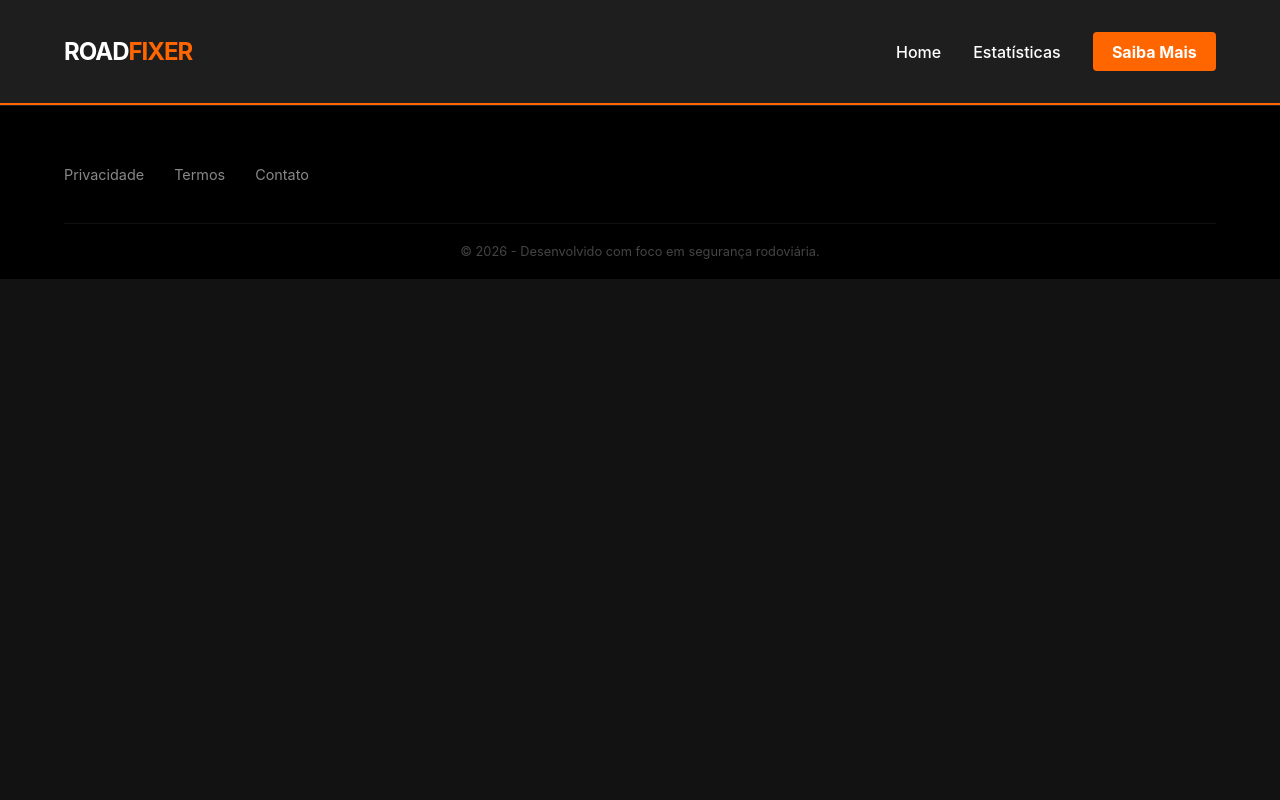
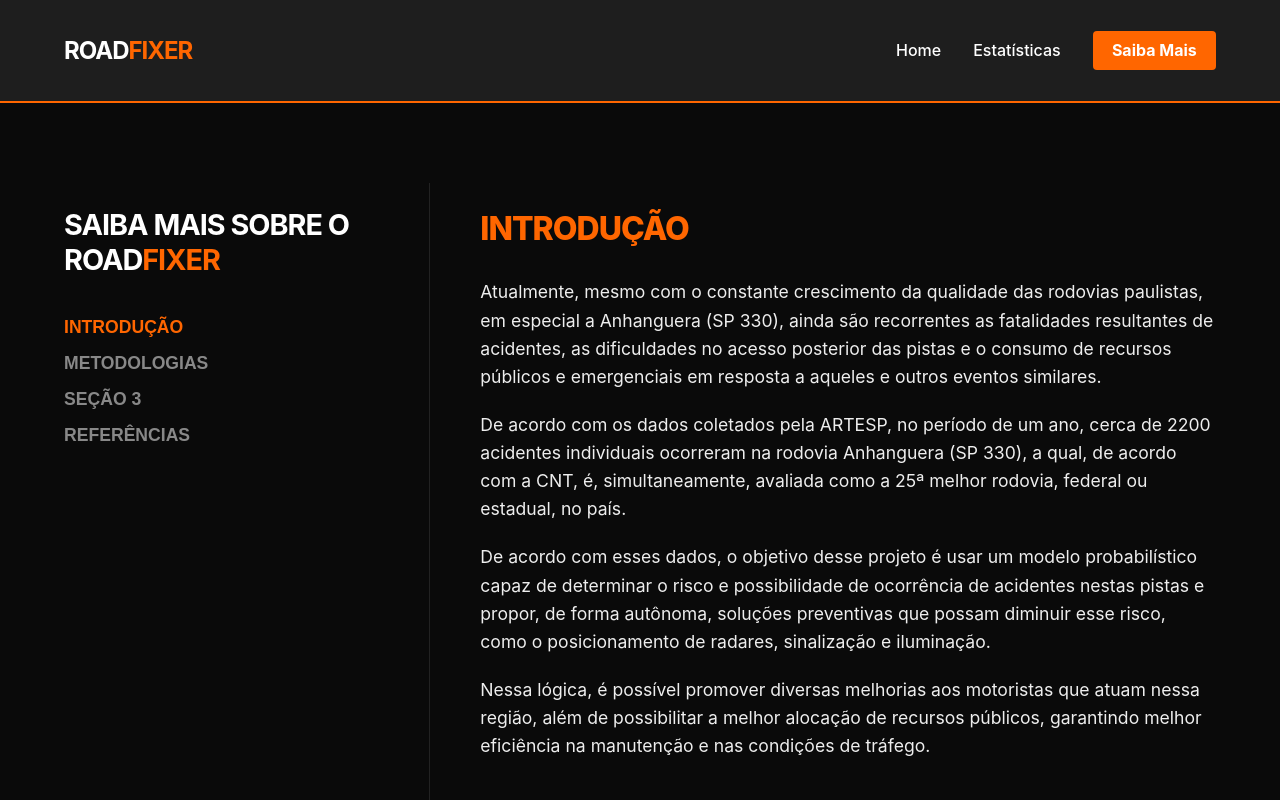
Before and after one commit to MiguelOliveira22/TCC26RoadFixer, a React (Vite) app in the folder RoadFixer/: page /saibaMais in a window 1280 px wide. Shown: the top 800 px of the page. Built offline with nearby package versions, Linux system fonts and the light colour scheme.

Commit message:
saiba mais page

```diff
--- a/RoadFixer/src/App.jsx
+++ b/RoadFixer/src/App.jsx
@@ -6,6 +6,7 @@ import Features from "./components/Features"
 import RecentAccidents from "./components/RecentAccidents"
 import Footer from "./components/Footer"
 import MapaPage from "./Pages/MapaPage"
+import SaibaMaisPage from "./Pages/saibaMaisPage"
 import './App.css'
 
 function App() {
@@ -26,6 +27,10 @@ function App() {
 
           {/* Rota da Página do Mapa */}
           <Route path="/mapa" element={<MapaPage />} />
+
+          {/* Rota da pagina Saiba Mais */}
+          <Route path="/saibaMais" element={<SaibaMaisPage />}/>
+
         </Routes>
         <Footer />
       </div>
--- /dev/null
+++ b/RoadFixer/src/Pages/SaibaMaisPage.jsx
@@ -0,0 +1,110 @@
+import React, { useState } from 'react';
+
+export default function SaibaMaisPage() {
+  const [secaoAtiva, setSecaoAtiva] = useState('INTRODUÇÃO');
+
+  const conteudos = {
+    'INTRODUÇÃO': (
+      <>
+        <p style={styles.paragraph}>
+          Atualmente, mesmo com o constante crescimento da qualidade das rodovias paulistas, em especial a Anhanguera (SP 330), ainda são recorrentes as fatalidades resultantes de acidentes, as dificuldades no acesso posterior das pistas e o consumo de recursos públicos e emergenciais em resposta a aqueles e outros eventos similares.
+        </p>
+        <p style={styles.paragraph}>
+          De acordo com os dados coletados pela ARTESP, no período de um ano, cerca de 2200 acidentes individuais ocorreram na rodovia Anhanguera (SP 330), a qual, de acordo com a CNT, é, simultaneamente, avaliada como a 25ª melhor rodovia, federal ou estadual, no país.
+        </p>
+        <p style={styles.paragraph}>
+          De acordo com esses dados, o objetivo desse projeto é usar um modelo probabilístico capaz de determinar o risco e possibilidade de ocorrência de acidentes nestas pistas e propor, de forma autônoma, soluções preventivas que possam diminuir esse risco, como o posicionamento de radares, sinalização e iluminação.
+        </p>
+        <p style={styles.paragraph}>
+          Nessa lógica, é possível promover diversas melhorias aos motoristas que atuam nessa região, além de possibilitar a melhor alocação de recursos públicos, garantindo melhor eficiência na manutenção e nas condições de tráfego.
+        </p>
+      </>
+    ),
+    'METODOLOGIAS': (
+    <>
+        <p style={styles.paragraph}>Texto sobre as metodologias do RoadFixer...</p>
+    </>
+    ),
+    'SEÇÃO 3': (
+    <>
+        <p style={styles.paragraph}>Texto sobre as metodologias do RoadFixer...</p>
+    </>
+    ),
+    'REFERÊNCIAS': (
+    <>
+        <p style={styles.paragraph}>Texto sobre as metodologias do RoadFixer...</p>
+    </>
+    )
+  };
+
+  return (
+    <div style={styles.page}>
+      <aside style={styles.sidebar}>
+        <h2 style={styles.sidebarTitle}>SAIBA MAIS SOBRE O <br/> ROAD<span style={{color: 'var(--laranja)'}}>FIXER</span></h2>
+
+        <div style={styles.menu}>
+          {Object.keys(conteudos).map((nome) => (
+            <button
+              key={nome}
+              onClick={() => setSecaoAtiva(nome)}
+              style={{
+                ...styles.menuButton,
+                color: secaoAtiva === nome ? 'var(--laranja)' : '#888'
+              }}
+            >
+              {nome}
+            </button>
+          ))}
+        </div>
+      </aside>
+
+      <main style={styles.content}>
+        <h2 style={styles.contentTitle}>{secaoAtiva}</h2>
+        {conteudos[secaoAtiva]}
+      </main>
+    </div>
+  );
+}
+
+const styles = {
+  page: {
+    display: 'flex',
+    minHeight: '100vh',
+    backgroundColor: '#0a0a0a',
+    color: 'white',
+    padding: '80px 5% 0'
+  },
+  sidebar: {
+    width: '30%',
+    paddingRight: '50px'
+  },
+  sidebarTitle: { fontSize: '1.8rem', fontWeight: 'bold', marginBottom: '40px' },
+  menu: { display: 'flex', flexDirection: 'column', gap: '15px' },
+  menuButton: {
+    background: 'none',
+    border: 'none',
+    textAlign: 'left',
+    fontSize: '1.1rem',
+    fontWeight: 'bold',
+    cursor: 'pointer',
+    padding: 0,
+    transition: '0.3s'
+  },
+  content: {
+    width: '70%',
+    borderLeft: '1px solid #222',
+    paddingLeft: '50px'
+  },
+  contentTitle: {
+    color: 'var(--laranja)',
+    fontSize: '2rem',
+    marginBottom: '30px',
+    textTransform: 'uppercase'
+  },
+  paragraph: {
+    fontSize: '1.1rem',
+    lineHeight: '1.6',
+    marginBottom: '20px',
+    color: '#eee'
+  }
+};
--- a/RoadFixer/src/components/Navbar.jsx
+++ b/RoadFixer/src/components/Navbar.jsx
@@ -1,11 +1,29 @@
+import { useNavigate } from 'react-router-dom';
+
 export default function Navbar() {
+  const navigate = useNavigate(); // Hook para navegação
+
   return (
     <nav style={styles.nav}>
-      <h1 style={styles.logo}>Road<span style={{color: 'var(--laranja)'}}>Fixer</span></h1>
+      <h1
+        style={{ ...styles.logo, cursor: 'pointer' }}
+        onClick={() => navigate('/')}
+      >
+        Road<span style={{color: 'var(--laranja)'}}>Fixer</span>
+      </h1>
+
       <ul style={styles.ul}>
-        <li style={styles.li}>Home</li>
-        <li style={styles.li}>Estatísticas</li>
-        <li style={styles.button}>Saiba Mais</li>
+        <li style={styles.li} onClick={() => navigate('/')}>
+          Home
+        </li>
+
+        <li style={styles.li} onClick={() => navigate('/estatisticas')}>
+          Estatísticas
+        </li>
+
+        <li style={styles.button} onClick={() => navigate('/saibaMais')}>
+          Saiba Mais
+        </li>
       </ul>
     </nav>
   )
@@ -18,16 +36,31 @@ const styles = {
     alignItems: 'center',
     padding: '1rem 5%',
     backgroundColor: 'var(--cinza-escuro)',
-    borderBottom: '2px solid var(--laranja)'
+    borderBottom: '2px solid var(--laranja)',
+    color: 'white'
   },
   logo: { fontSize: '1.5rem', fontWeight: 'bold' },
-  ul: { display: 'flex', listStyle: 'none', gap: '2rem', alignItems: 'center' },
-  li: { cursor: 'pointer', fontWeight: '500', transition: '0.3s' },
+  ul: {
+    display: 'flex',
+    listStyle: 'none',
+    gap: '2rem',
+    alignItems: 'center',
+    margin: 0,
+    padding: 0
+  },
+  li: {
+    cursor: 'pointer',
+    fontWeight: '500',
+    transition: '0.3s'
+  },
   button: {
     backgroundColor: 'var(--laranja)',
+    color: 'white',
     padding: '0.6rem 1.2rem',
     borderRadius: '4px',
     fontWeight: 'bold',
-    cursor: 'pointer'
+    cursor: 'pointer',
+    transition: '0.3s',
+    border: 'none' // Garante que não haja borda de botão nativo
   }
 }
```
